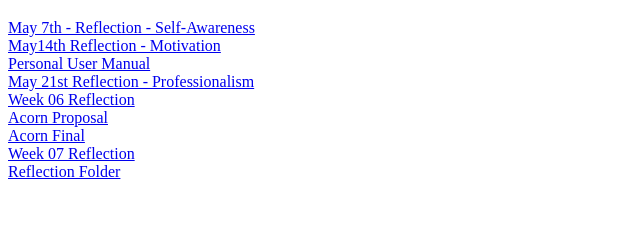
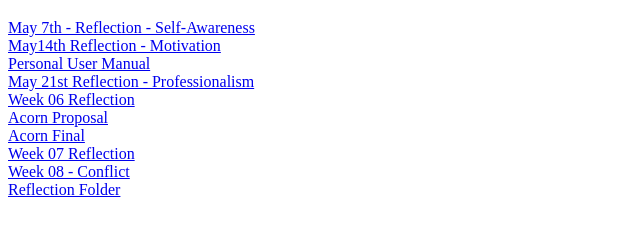
Before and after one commit to Caffeine-Jared/CSE170-reflection, a plain HTML site: page index.html in a window 1280 px wide. Shown: the part 61-294 px from the top of the page, without its empty margins (0-640 px from the left). Drawn offline with Linux system fonts and the light colour scheme.

Commit message:
Update index.html

```diff
--- a/index.html
+++ b/index.html
@@ -16,6 +16,7 @@
     <a href="Reflections/Acorn-Proposal.pdf">Acorn Proposal</a><br>
     <a href="Reflections/AcronProject_Final.pdf">Acorn Final</a><br>
     <a href="Reflections/Week-07.pdf">Week 07 Reflection</a><br>
+    <a href="Reflections/reflection-conflict.pdf">Week 08 - Conflict</a><br>
     <a href="https://github.com/Caffeine-Jared/CSE170-reflection/tree/main/Reflections">Reflection Folder</a>
 
 </body>
```
